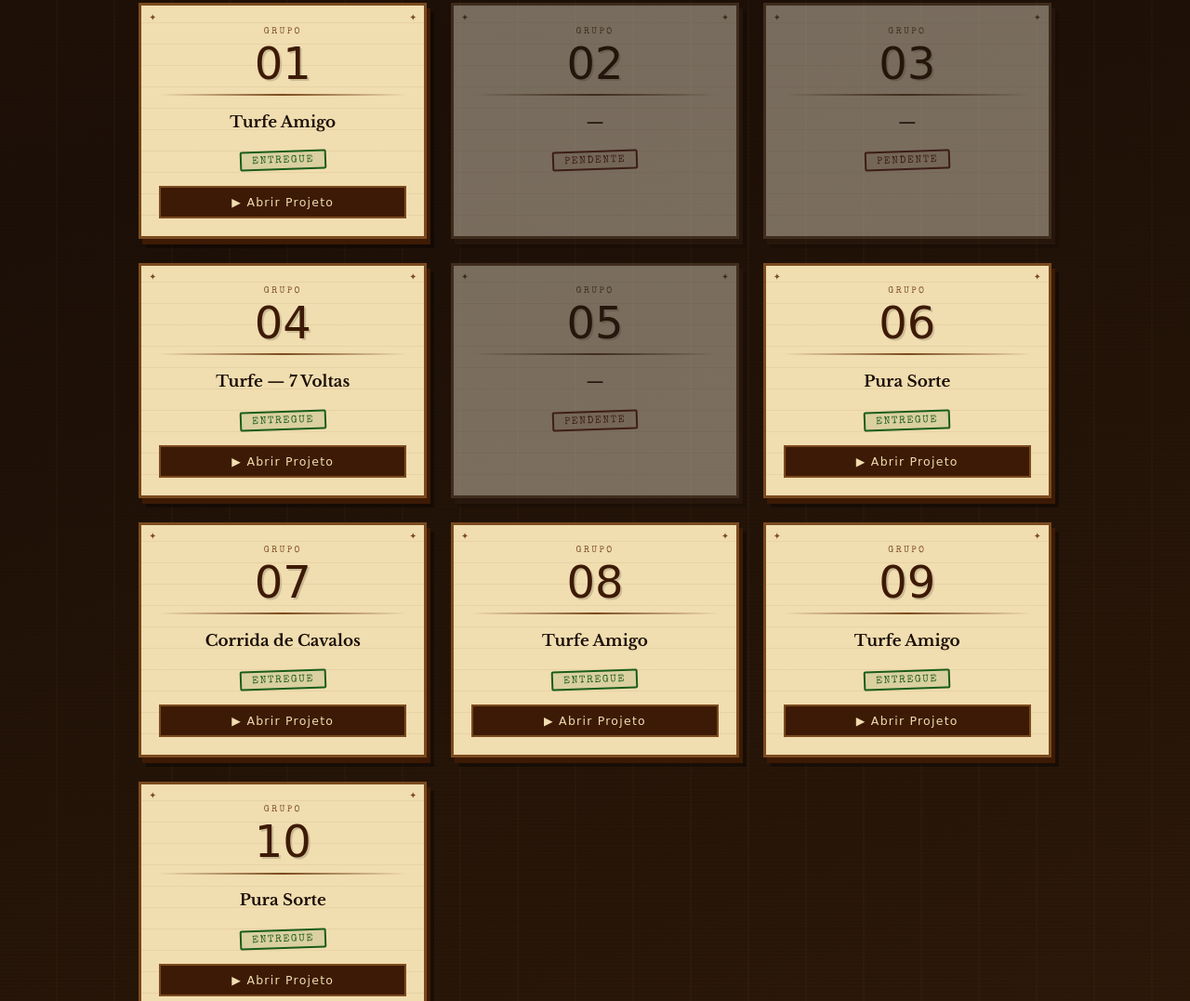
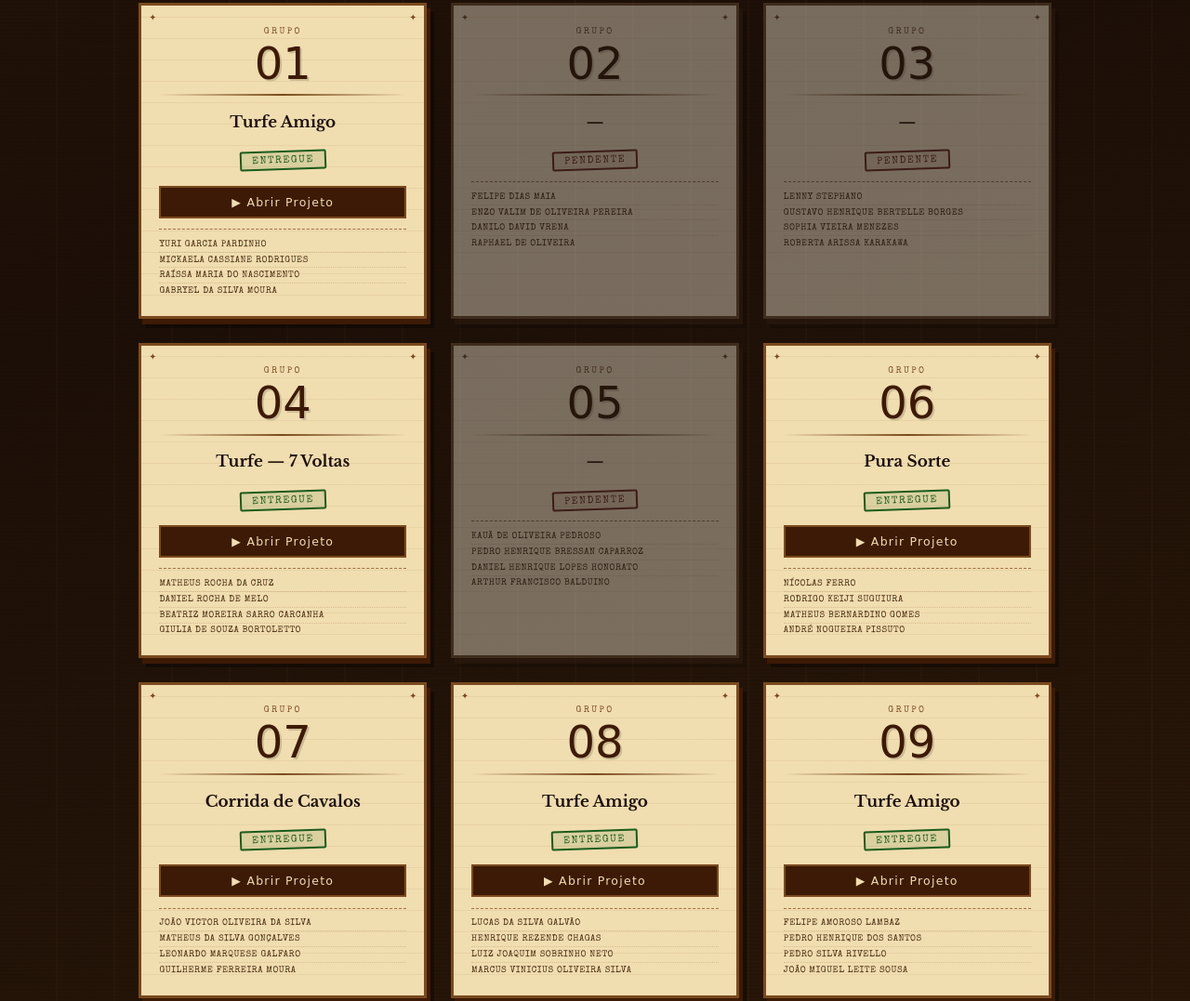
Before and after one commit to 1sis-turfe-amigos/hackaton-1-sis, a plain HTML site: page index.html in a window 1280 px wide. Shown: the part 761-1838 px from the top of the page at 93% size. Drawn offline with nearby package versions, Linux system fonts and the light colour scheme; a web font is replaced by a local one.

Commit message:
feat(app): add nome dos integrantes de cada grupo

```diff
--- a/index.html
+++ b/index.html
@@ -292,6 +292,23 @@
       color: #f0ddb0;
     }
 
+    .card-members {
+      margin-top: .7rem;
+      list-style: none;
+      border-top: 1px dashed #a07040;
+      padding-top: .5rem;
+    }
+    .card-members li {
+      font-family: 'Special Elite', cursive;
+      font-size: .6rem;
+      letter-spacing: .05em;
+      text-transform: uppercase;
+      color: #4a2c10;
+      padding: .18rem 0;
+      border-bottom: 1px dotted rgba(120,70,20,.2);
+    }
+    .card-members li:last-child { border-bottom: none; }
+
     /* ══════════════════════════════
        FOOTER
     ══════════════════════════════ */
@@ -371,6 +388,12 @@
       <div class="card-title">Turfe Amigo</div>
       <div class="card-status"><span class="stamp stamp-ok">Entregue</span></div>
       <a class="card-btn" href="grupo-1/turfe.html" target="_blank">&#9654; Abrir Projeto</a>
+      <ul class="card-members">
+        <li>Yuri Garcia Pardinho</li>
+        <li>Mickaela Cassiane Rodrigues</li>
+        <li>Raíssa Maria do Nascimento</li>
+        <li>Gabryel da Silva Moura</li>
+      </ul>
     </div>
 
     <div class="card missing">
@@ -379,6 +402,12 @@
       <div class="card-divider"></div>
       <div class="card-title">—</div>
       <div class="card-status"><span class="stamp stamp-missing">Pendente</span></div>
+      <ul class="card-members">
+        <li>Felipe Dias Maia</li>
+        <li>Enzo Valim de Oliveira Pereira</li>
+        <li>Danilo David Vrena</li>
+        <li>Raphael de Oliveira</li>
+      </ul>
     </div>
 
     <div class="card missing">
@@ -387,6 +416,12 @@
       <div class="card-divider"></div>
       <div class="card-title">—</div>
       <div class="card-status"><span class="stamp stamp-missing">Pendente</span></div>
+      <ul class="card-members">
+        <li>Lenny Stephano</li>
+        <li>Gustavo Henrique Bertelle Borges</li>
+        <li>Sophia Vieira Menezes</li>
+        <li>Roberta Arissa Karakawa</li>
+      </ul>
     </div>
 
     <div class="card">
@@ -396,6 +431,12 @@
       <div class="card-title">Turfe — 7 Voltas</div>
       <div class="card-status"><span class="stamp stamp-ok">Entregue</span></div>
       <a class="card-btn" href="grupo-4/home.html" target="_blank">&#9654; Abrir Projeto</a>
+      <ul class="card-members">
+        <li>Matheus Rocha da Cruz</li>
+        <li>Daniel Rocha de Melo</li>
+        <li>Beatriz Moreira Sarro Carcanha</li>
+        <li>Giulia de Souza Bortoletto</li>
+      </ul>
     </div>
 
     <div class="card missing">
@@ -404,6 +445,12 @@
       <div class="card-divider"></div>
       <div class="card-title">—</div>
       <div class="card-status"><span class="stamp stamp-missing">Pendente</span></div>
+      <ul class="card-members">
+        <li>Kauã de Oliveira Pedroso</li>
+        <li>Pedro Henrique Bressan Caparroz</li>
+        <li>Daniel Henrique Lopes Honorato</li>
+        <li>Arthur Francisco Balduino</li>
+      </ul>
     </div>
 
     <div class="card">
@@ -413,6 +460,12 @@
       <div class="card-title">Pura Sorte</div>
       <div class="card-status"><span class="stamp stamp-ok">Entregue</span></div>
       <a class="card-btn" href="grupo-6/Menu.html" target="_blank">&#9654; Abrir Projeto</a>
+      <ul class="card-members">
+        <li>Nícolas Ferro</li>
+        <li>Rodrigo Keiji Suguiura</li>
+        <li>Matheus Bernardino Gomes</li>
+        <li>André Nogueira Pissuto</li>
+      </ul>
     </div>
 
     <div class="card">
@@ -422,6 +475,12 @@
       <div class="card-title">Corrida de Cavalos</div>
       <div class="card-status"><span class="stamp stamp-ok">Entregue</span></div>
       <a class="card-btn" href="grupo-7/index.html" target="_blank">&#9654; Abrir Projeto</a>
+      <ul class="card-members">
+        <li>João Victor Oliveira da Silva</li>
+        <li>Matheus da Silva Gonçalves</li>
+        <li>Leonardo Marquese Galfaro</li>
+        <li>Guilherme Ferreira Moura</li>
+      </ul>
     </div>
 
     <div class="card">
@@ -431,6 +490,12 @@
       <div class="card-title">Turfe Amigo</div>
       <div class="card-status"><span class="stamp stamp-ok">Entregue</span></div>
       <a class="card-btn" href="grupo-8/jogo.html" target="_blank">&#9654; Abrir Projeto</a>
+      <ul class="card-members">
+        <li>Lucas da Silva Galvão</li>
+        <li>Henrique Rezende Chagas</li>
+        <li>Luiz Joaquim Sobrinho Neto</li>
+        <li>Marcus Vinicius Oliveira Silva</li>
+      </ul>
     </div>
 
     <div class="card">
@@ -440,6 +505,12 @@
       <div class="card-title">Turfe Amigo</div>
       <div class="card-status"><span class="stamp stamp-ok">Entregue</span></div>
       <a class="card-btn" href="grupo-9/turf.html" target="_blank">&#9654; Abrir Projeto</a>
+      <ul class="card-members">
+        <li>Felipe Amoroso Lambaz</li>
+        <li>Pedro Henrique dos Santos</li>
+        <li>Pedro Silva Rivello</li>
+        <li>João Miguel Leite Sousa</li>
+      </ul>
     </div>
 
     <div class="card">
@@ -449,6 +520,12 @@
       <div class="card-title">Pura Sorte</div>
       <div class="card-status"><span class="stamp stamp-ok">Entregue</span></div>
       <a class="card-btn" href="grupo-10/turfe.html" target="_blank">&#9654; Abrir Projeto</a>
+      <ul class="card-members">
+        <li>Marco Expedito Scheffer Leal Gomes</li>
+        <li>Matheus Muniz da Silva</li>
+        <li>Leonardo Kajio Lasso</li>
+        <li>Enzo Nakanishi Mazakina</li>
+      </ul>
     </div>
 
   </div>
```
